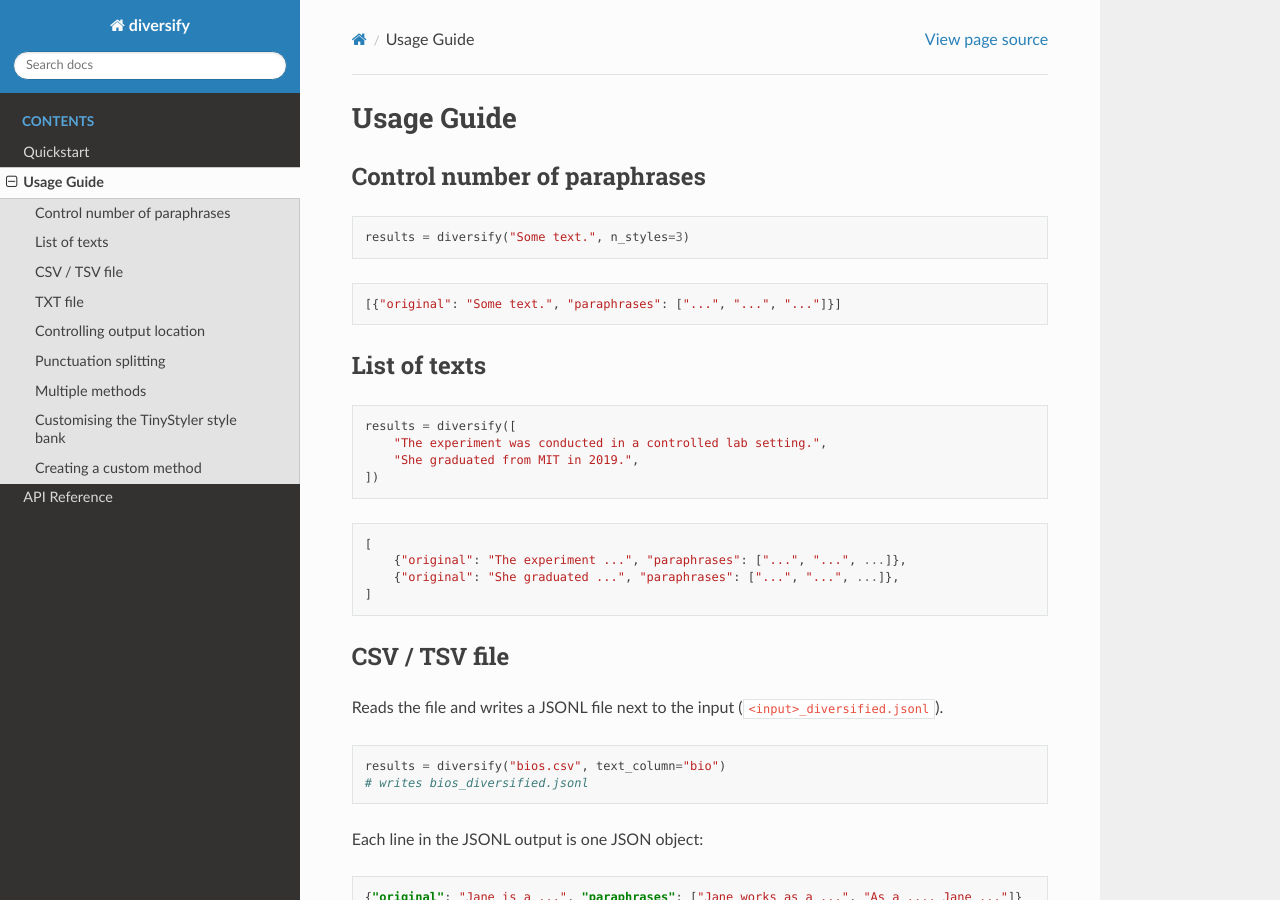
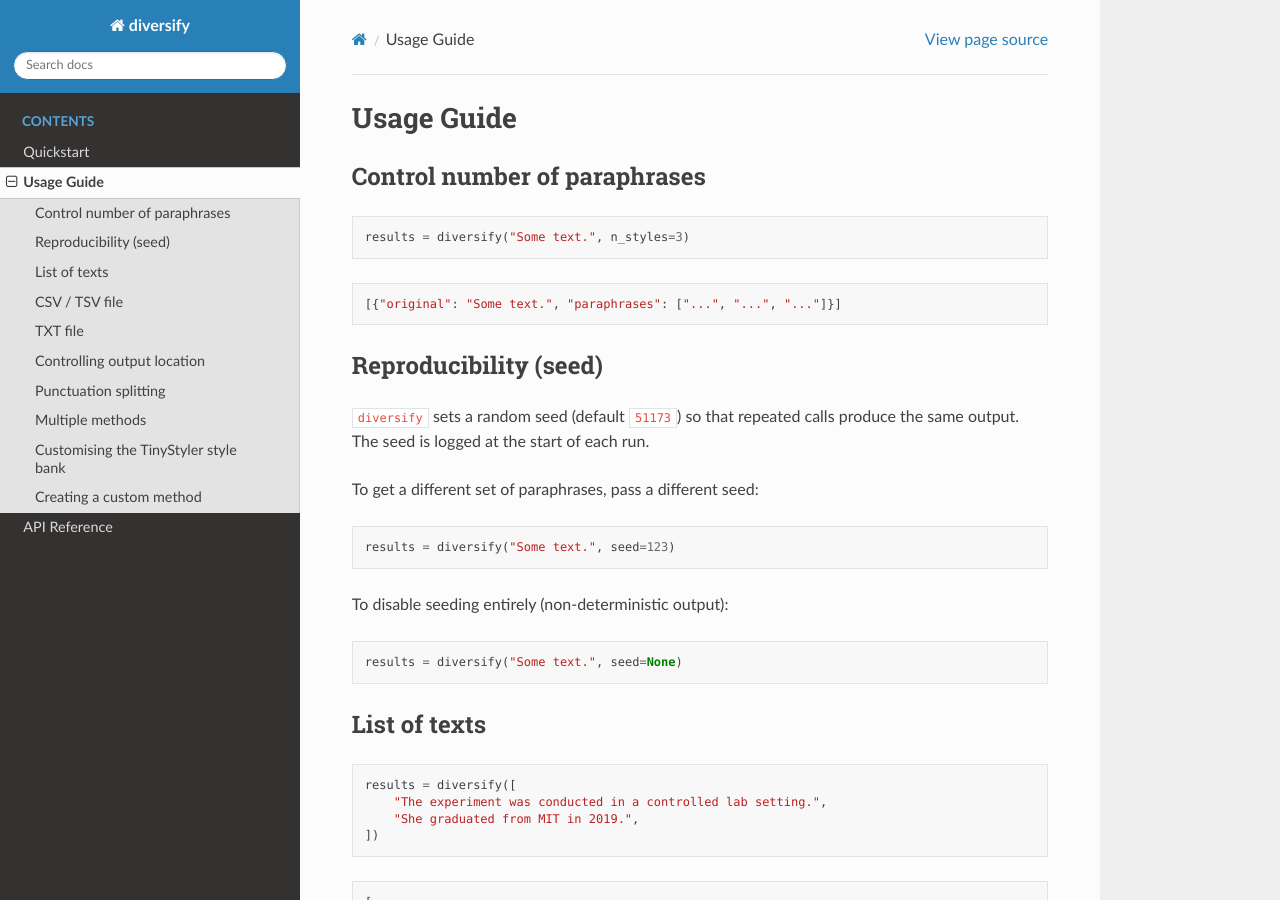
Before and after one commit to AnnaWegmann/diversify_text, a Sphinx documentation site: the page built from docs/usage.rst, in a window 1280 px wide and 900 px high. Built offline with Sphinx 7.4.7 and the Read the Docs theme 3.1.0, drawn with Linux system fonts in a browser that asks for light colours.

Commit message:
- add seed for diversify example to usage example in docs

```diff
--- a/docs/usage.rst
+++ b/docs/usage.rst
@@ -11,6 +11,24 @@ Control number of paraphrases
 .. code-block:: python
 
    [{"original": "Some text.", "paraphrases": ["...", "...", "..."]}]
+
+Reproducibility (seed)
+----------------------
+
+``diversify`` sets a random seed (default ``51173``) so that repeated calls
+produce the same output. The seed is logged at the start of each run.
+
+To get a different set of paraphrases, pass a different seed:
+
+.. code-block:: python
+
+   results = diversify("Some text.", seed=123)
+
+To disable seeding entirely (non-deterministic output):
+
+.. code-block:: python
+
+   results = diversify("Some text.", seed=None)
 
 List of texts
 -------------
```
